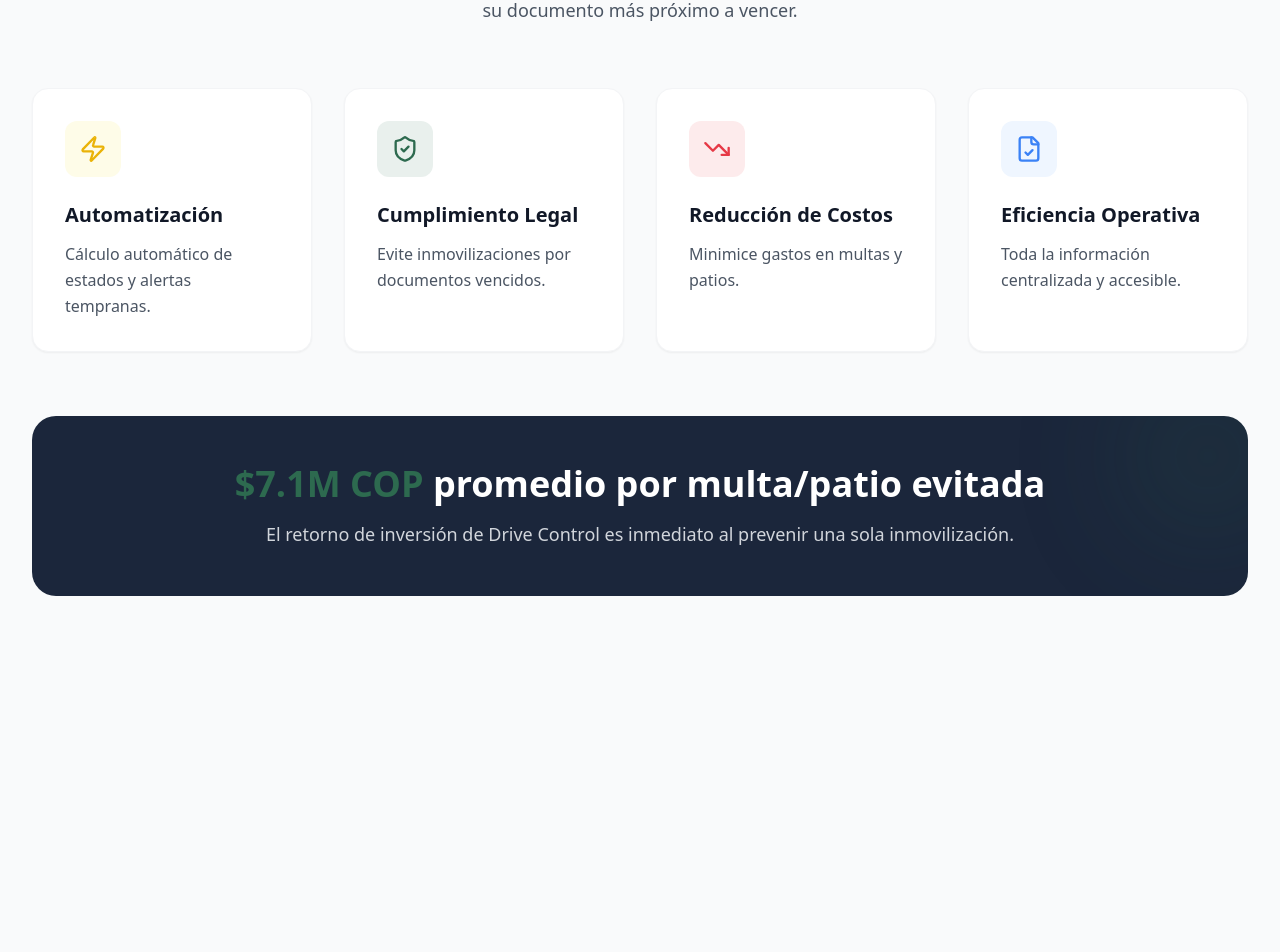
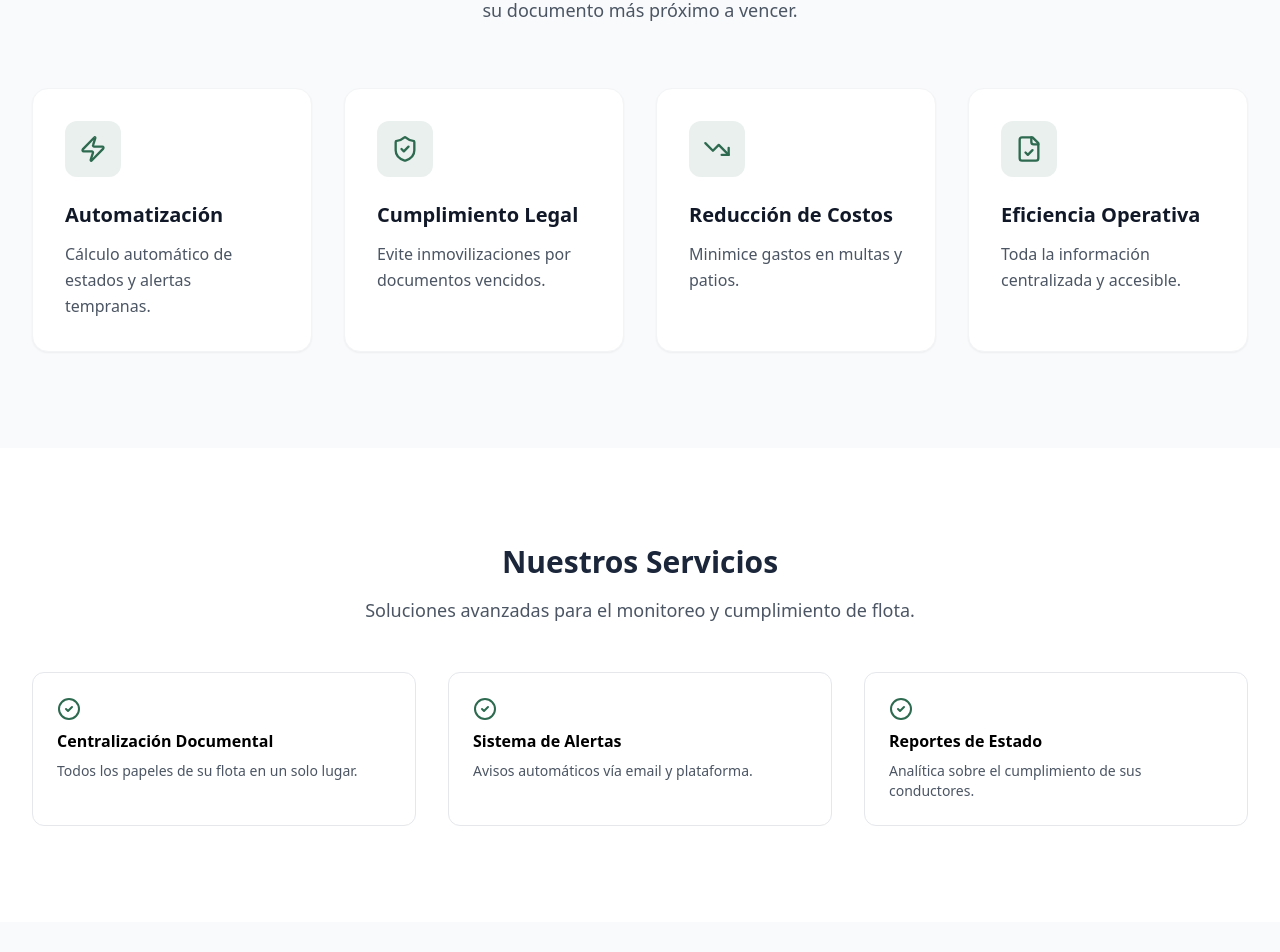
Before and after one commit to puj-course/FIS_2610_3517_G4, a React (Vite) app in the folder apps/web/: page / in a window 1280 px wide. Shown: the part 980-1932 px from the top of the page. Before the commit the page ends 1672 px from the top, so only its background shows below. Built offline with nearby package versions, Linux system fonts and the light colour scheme.

Commit message:
fix: corregir navegación de servicios y planes en el header público closes #383, #384, #385

```diff
--- a/apps/web/src/App.jsx
+++ b/apps/web/src/App.jsx
@@ -8,6 +8,7 @@ import { DocumentsProvider } from '@/contexts/DocumentsContext.jsx';
 import HomePage from '@/pages/HomePage.jsx';
 import TeamPage from '@/pages/TeamPage.jsx';
 import LoginPage from '@/pages/LoginPage.jsx';
+import PlanesPage from '@/pages/PlanesPage.jsx'; // Importación agregada
 
 import DashboardPage from '@/pages/DashboardPage.jsx';
 import AlertasPage from '@/pages/AlertasPage.jsx';
@@ -29,6 +30,7 @@ function App() {
             <Route path="/" element={<HomePage />} />
             <Route path="/team" element={<TeamPage />} />
             <Route path="/login" element={<LoginPage />} />
+            <Route path="/planes" element={<PlanesPage />} /> {/* Ruta agregada */}
 
             {/* Protegidas */}
             <Route element={<ProtectedRoute />}>
--- a/apps/web/src/pages/HomePage.jsx
+++ b/apps/web/src/pages/HomePage.jsx
@@ -1,6 +1,6 @@
 import React from 'react';
 import { Helmet } from 'react-helmet';
-import { ShieldCheck, TrendingDown, Zap, FileCheck } from 'lucide-react';
+import { ShieldCheck, TrendingDown, Zap, FileCheck, CheckCircle2 } from 'lucide-react';
 import PublicHeader from '@/components/PublicHeader.jsx';
 import ModalFactory from '@/components/ModalFactory.jsx';
 import useModalManager from '@/hooks/useModalManager.js';
@@ -31,9 +31,8 @@ export default function HomePage() {
 
       <PublicHeader onLoginClick={openLogin} onRegisterClick={openRegister} />
 
-      {/* Hero Section - Modificada sin imagen */}
+      {/* Hero Section */}
       <section id="inicio" className="relative pt-20 pb-32 lg:pt-32 lg:pb-48 overflow-hidden min-h-screen flex items-center bg-syntix-navy">
-        {/* Decoración de fondo con círculos de luz en lugar de imagen */}
         <div className="absolute inset-0 z-0">
           <div className="absolute top-0 left-0 w-full h-full bg-[radial-gradient(circle_at_20%_30%,rgba(1,181,116,0.15)_0%,transparent_50%)]"></div>
           <div className="absolute bottom-0 right-0 w-full h-full bg-[radial-gradient(circle_at_80%_70%,rgba(1,181,116,0.1)_0%,transparent_50%)]"></div>
@@ -74,22 +73,52 @@ export default function HomePage() {
 
           <div className="grid md:grid-cols-2 lg:grid-cols-4 gap-8">
             {[
-              { icon: Zap, title: 'Automatización', desc: 'Cálculo automático de estados y alertas tempranas.', color: 'text-yellow-500', bg: 'bg-yellow-50' },
-              { icon: ShieldCheck, title: 'Cumplimiento Legal', desc: 'Evite inmovilizaciones por documentos vencidos.', color: 'text-syntix-green', bg: 'bg-syntix-green/10' },
-              { icon: TrendingDown, title: 'Reducción de Costos', desc: 'Minimice gastos en multas y patios.', color: 'text-syntix-red', bg: 'bg-syntix-red/10' },
-              { icon: FileCheck, title: 'Eficiencia Operativa', desc: 'Toda la información centralizada y accesible.', color: 'text-blue-500', bg: 'bg-blue-50' }
+              { icon: Zap, title: 'Automatización', desc: 'Cálculo automático de estados y alertas tempranas.' },
+              { icon: ShieldCheck, title: 'Cumplimiento Legal', desc: 'Evite inmovilizaciones por documentos vencidos.' },
+              { icon: TrendingDown, title: 'Reducción de Costos', desc: 'Minimice gastos en multas y patios.' },
+              { icon: FileCheck, title: 'Eficiencia Operativa', desc: 'Toda la información centralizada y accesible.' }
             ].map((b, i) => (
               <div key={i} className="bg-white p-8 rounded-2xl shadow-sm border border-gray-100 hover:shadow-md transition-shadow">
-                <div className={`w-14 h-14 rounded-xl ${b.bg} flex items-center justify-center mb-6`}>
-                  <b.icon className={`w-7 h-7 ${b.color}`} />
+                <div className="w-14 h-14 rounded-xl bg-syntix-green/10 flex items-center justify-center mb-6">
+                  <b.icon className="w-7 h-7 text-syntix-green" />
                 </div>
                 <h3 className="text-xl font-bold text-gray-900 mb-3">{b.title}</h3>
                 <p className="text-gray-600 leading-relaxed">{b.desc}</p>
               </div>
             ))}
           </div>
+        </div>
+      </section>
 
-          <div className="mt-16 bg-syntix-navy rounded-3xl p-8 md:p-12 text-center relative overflow-hidden">
+      {/* Servicios Section - Agregada para habilitar el enlace del Header */}
+      <section id="servicios" className="py-24 bg-white">
+        <div className="max-w-7xl mx-auto px-4 sm:px-6 lg:px-8 text-center">
+          <h2 className="text-3xl font-bold text-syntix-navy mb-4">Nuestros Servicios</h2>
+          <p className="text-lg text-gray-600 mb-12">Soluciones avanzadas para el monitoreo y cumplimiento de flota.</p>
+          <div className="grid md:grid-cols-3 gap-8 text-left">
+            <div className="p-6 border rounded-xl">
+              <CheckCircle2 className="w-6 h-6 text-syntix-green mb-2" />
+              <h3 className="font-bold mb-2">Centralización Documental</h3>
+              <p className="text-sm text-gray-600">Todos los papeles de su flota en un solo lugar.</p>
+            </div>
+            <div className="p-6 border rounded-xl">
+              <CheckCircle2 className="w-6 h-6 text-syntix-green mb-2" />
+              <h3 className="font-bold mb-2">Sistema de Alertas</h3>
+              <p className="text-sm text-gray-600">Avisos automáticos vía email y plataforma.</p>
+            </div>
+            <div className="p-6 border rounded-xl">
+              <CheckCircle2 className="w-6 h-6 text-syntix-green mb-2" />
+              <h3 className="font-bold mb-2">Reportes de Estado</h3>
+              <p className="text-sm text-gray-600">Analítica sobre el cumplimiento de sus conductores.</p>
+            </div>
+          </div>
+        </div>
+      </section>
+
+      {/* Statistics Section */}
+      <section className="py-24 bg-gray-50">
+        <div className="max-w-7xl mx-auto px-4 sm:px-6 lg:px-8">
+          <div className="bg-syntix-navy rounded-3xl p-8 md:p-12 text-center relative overflow-hidden">
             <div className="absolute top-0 right-0 -mt-10 -mr-10 w-40 h-40 bg-syntix-green rounded-full opacity-20 blur-3xl"></div>
             <h3 className="text-2xl md:text-4xl font-bold text-white mb-4 relative z-10">
               <span className="text-syntix-green">$7.1M COP</span> promedio por multa/patio evitada
```
